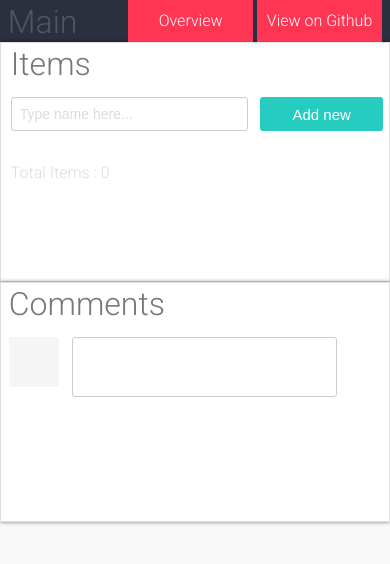
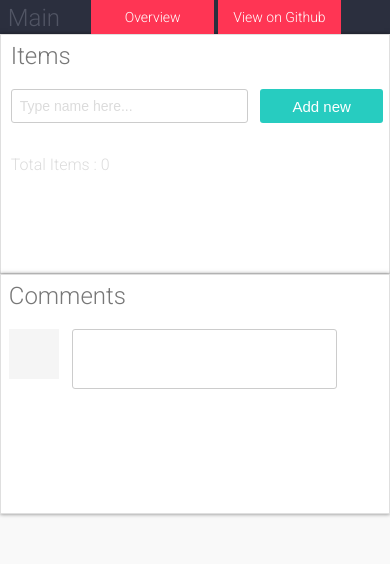
Before and after one commit to AnatoliiKozanbaiev/angular_js_local_storage_app, a website: page index.html in a window 390 px wide. Drawn offline with nearby package versions, Linux system fonts and the light colour scheme; some packages are replaced by stand-ins of ours; a script that the page names is missing.

Commit message:
update mediaQueries.css

```diff
--- a/css/mediaQueries.css
+++ b/css/mediaQueries.css
@@ -55,12 +55,17 @@
     margin-top: 5%;
   }
 
+  h1 {
+    font-size: 24px;
+  }
+
   h1.main {
-    margin-right: 10%;
+    margin-right: 5%;
   }
 
   a.overview, a.github-link {
-    padding: 10px 4px;
-    width: 30%;
+    padding: 6px 1px;
+    width: 31%;
+    font-size: 14px;
   }
 }
```
